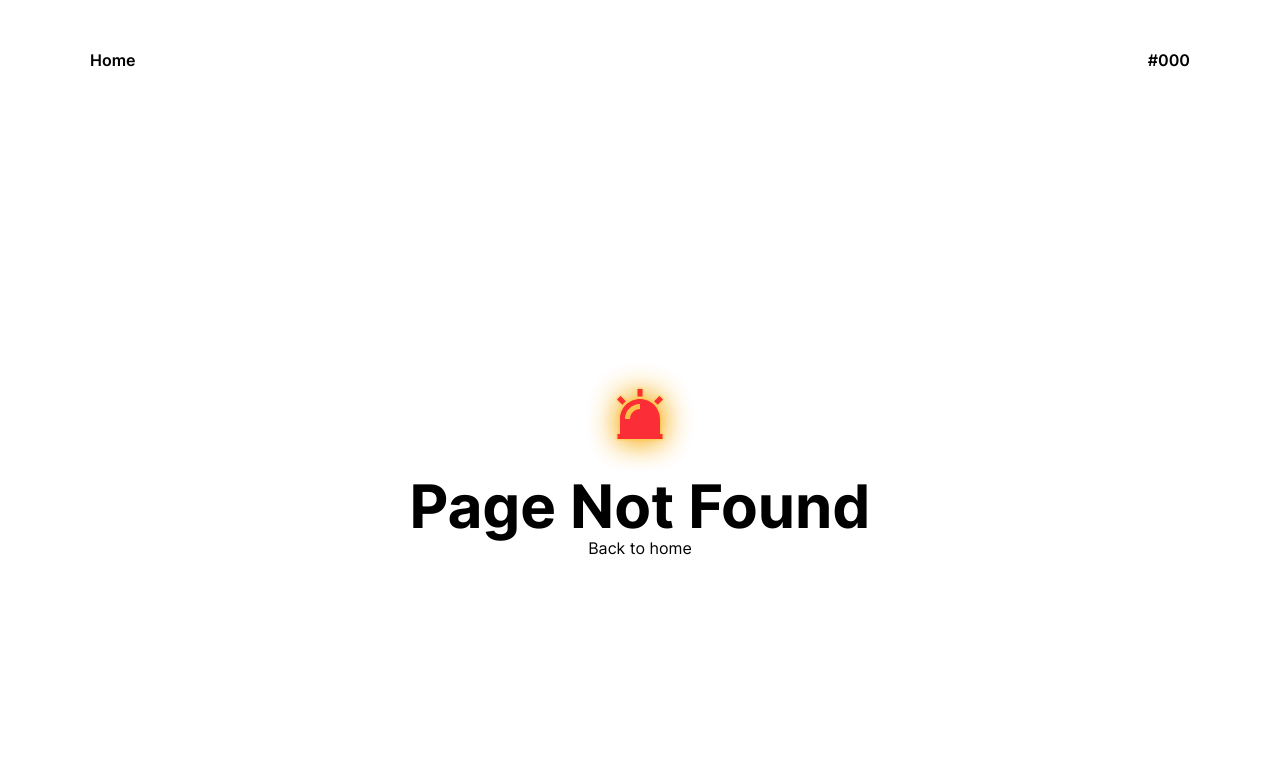
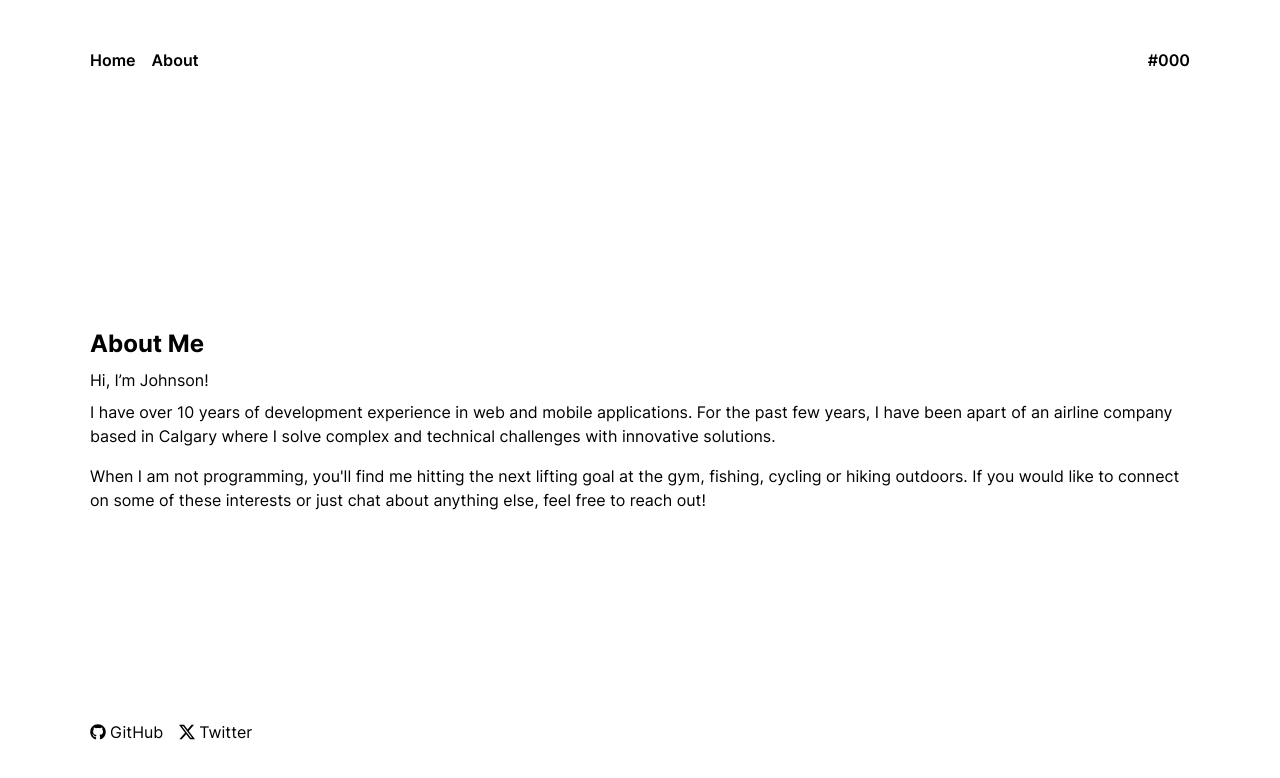
Before and after one commit to johnsonta87/portfolio-nextjs-tw, a Next.js app: page /about in a window 1280 px wide. Before the commit this address had no page. Shown: the top 778 px of the page. Built offline with nearby package versions, Linux system fonts and the light colour scheme.

Commit message:
add about page

```diff
--- /dev/null
+++ b/src/app/about/page.tsx
@@ -0,0 +1,20 @@
+import * as React from 'react';
+import Footer from '@/components/Footer';
+
+export default function AboutPage() {
+  return (
+    <section className='relative flex-1 flex flex-col justify-center'>
+      <h1 className='mt-4 text-2xl font-bold'>About Me</h1>
+      <p className='mt-2 text-base'>
+        Hi, I’m Johnson!
+      </p>
+      <p className='mt-2 text-base'>
+        I have over 10 years of development experience in web and mobile applications. For the past few years, I have been apart of an airline company based in Calgary where I solve complex and technical challenges with innovative solutions.
+      </p>
+      <div className='mt-4'>
+        <p>When I am not programming, you'll find me hitting the next lifting goal at the gym, fishing, cycling or hiking outdoors. If you would like to connect on some of these interests or just chat about anything else, feel free to reach out!</p>
+      </div>
+      <Footer />
+    </section>
+  );
+}
--- a/src/app/page.tsx
+++ b/src/app/page.tsx
@@ -31,7 +31,7 @@ export default function HomePage() {
 
       <div className='w-full mt-4'>
         <p className='mt-2 text-sm'>
-          <ArrowLink href='https://github.com/theodorusclarence/ts-nextjs-tailwind-starter'>
+          <ArrowLink href='/about'>
             Learn more about me
           </ArrowLink>
         </p>
--- a/src/components/Header.tsx
+++ b/src/components/Header.tsx
@@ -5,6 +5,7 @@ const Header = () => (
   <header>
     <nav className="flex items-center gap-4">
       <Link href="/" className="font-semibold">Home</Link>
+      <Link href="/about" className="font-semibold">About</Link> {/* Added About link */}
       <ThemeSwitcher />
     </nav>
   </header>
```
